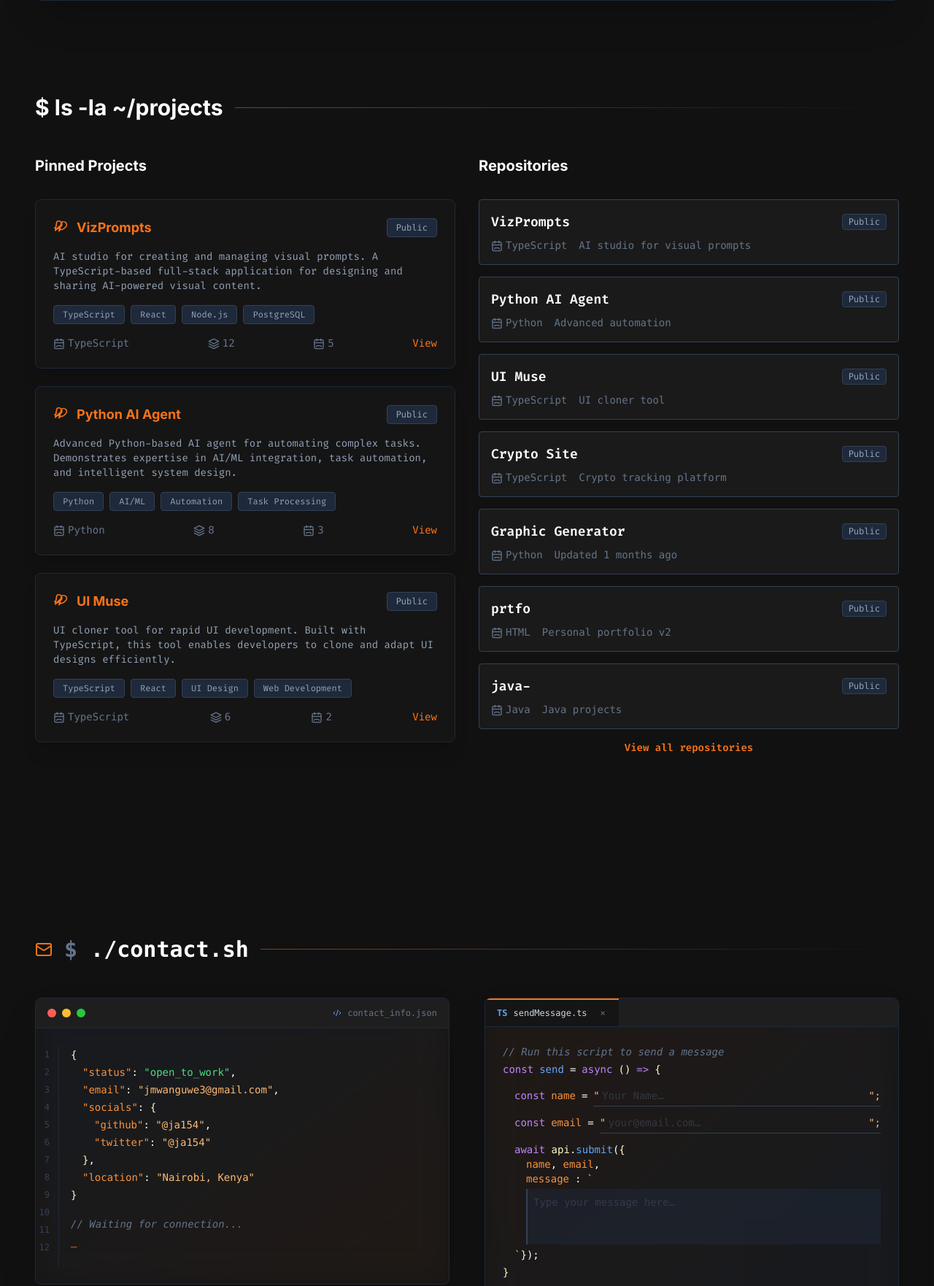
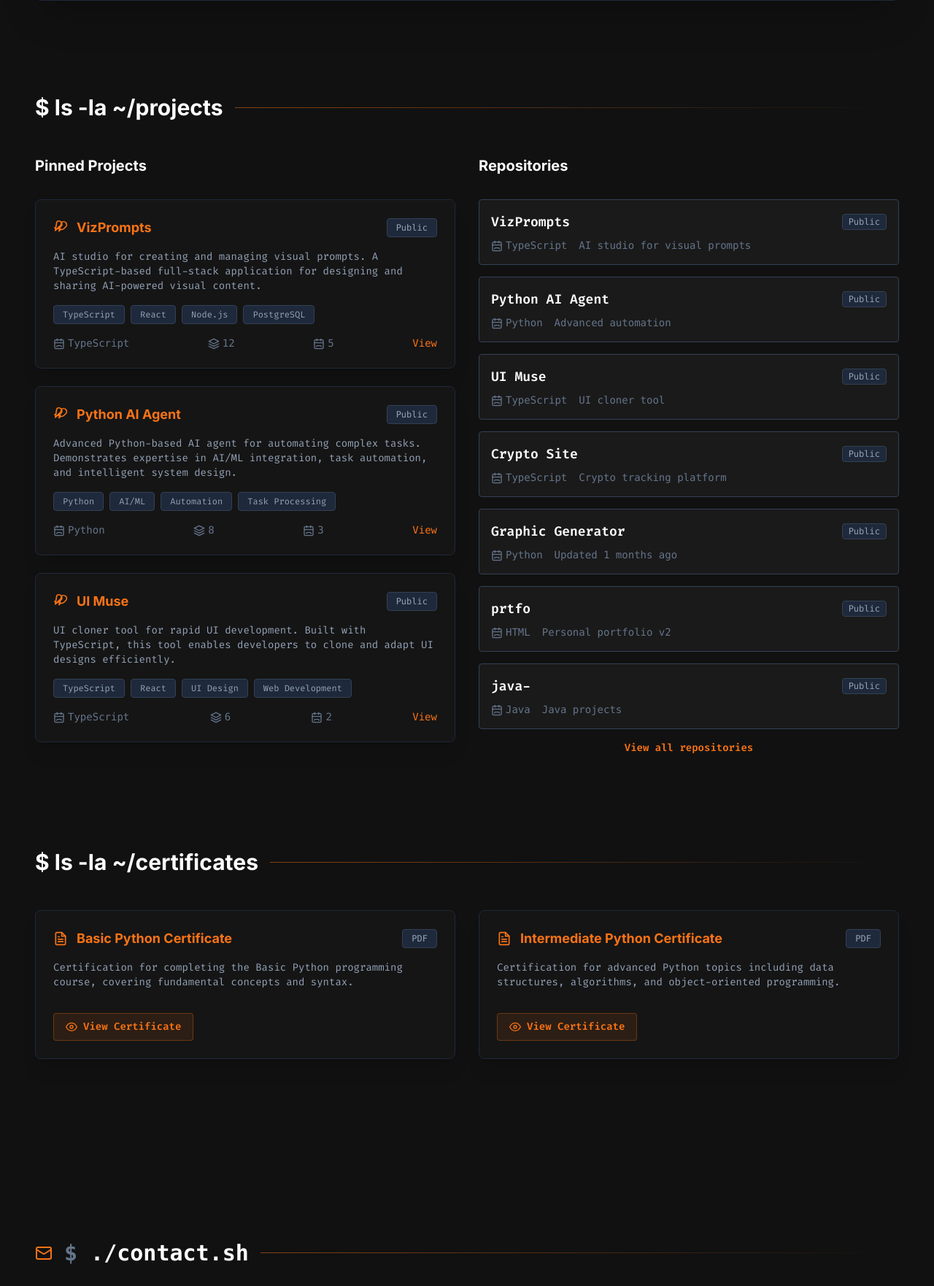
Before and after one commit to ja154/prtfo, a Flask app: page / in a window 1280 px wide. Shown: the part 3155-4917 px from the top of the page at 73% size. Run offline with Flask 3, Linux system fonts and the light colour scheme; some libraries are stand-ins or nearby versions.

Commit message:
feat: add certificates section to portfolio
- Added "Certificates" section to index.html
- Linked to PDF files in static folder
- Updated navigation dots to include Certificates link
- Refactored static file links to use url_for
- Removed development log file

Co-authored-by: ja154 <196078270+ja154@users.noreply.github.com>

```diff
--- a/templates/index.html
+++ b/templates/index.html
@@ -4,7 +4,7 @@
 <head>
     <meta charset="UTF-8">
     <meta name="viewport" content="width=device-width, initial-scale=1.0">
-    <link rel="icon" type="image/jpeg" href="/static/images/196078270 (1).jpeg">
+    <link rel="icon" type="image/jpeg" href="{{ url_for('static', filename='images/196078270 (1).jpeg') }}">
     <title>Josephat Mwagongo - Full Stack Developer</title>
     <!-- Tailwind CSS CDN -->
     <script src="https://cdn.tailwindcss.com"></script>
@@ -130,10 +130,9 @@
                     <polyline points="8 6 2 12 8 18"></polyline>
                 </svg>
             </a>
-            <div class="w-2 h-2 rounded-full bg-slate-700 hover:bg-orange-500 cursor-pointer transition-colors"></div>
-            <div class="w-2 h-2 rounded-full bg-slate-700 hover:bg-orange-500 cursor-pointer transition-colors"></div>
-            <div class="w-2 h-2 rounded-full bg-slate-700 hover:bg-orange-500 cursor-pointer transition-colors"></div>
-            <div class="w-2 h-2 rounded-full bg-slate-700 hover:bg-orange-500 cursor-pointer transition-colors"></div>
+            <a href="#" class="w-2 h-2 rounded-full bg-slate-700 hover:bg-orange-500 cursor-pointer transition-colors" title="Home"></a>
+            <a href="#certificates" class="w-2 h-2 rounded-full bg-slate-700 hover:bg-orange-500 cursor-pointer transition-colors" title="Certificates"></a>
+            <a href="#contact" class="w-2 h-2 rounded-full bg-slate-700 hover:bg-orange-500 cursor-pointer transition-colors" title="Contact"></a>
         </div>
 
         <!-- Main Container -->
@@ -1110,6 +1109,58 @@
                             <a href="https://github.com/ja154?tab=repositories" target="_blank"
                                 class="block text-center text-orange-500 hover:underline font-bold text-sm">View
                                 all repositories</a>
+                        </div>
+                    </div>
+                </div>
+            </section>
+
+            <!-- CERTIFICATES SECTION -->
+            <section id="certificates" class="space-y-12">
+                <div class="flex items-center gap-4">
+                    <h2 class="text-3xl font-bold text-white font-sans-heading">$ ls -la ~/certificates</h2>
+                    <div class="flex-grow h-px bg-gradient-to-r from-orange-500/50 to-transparent"></div>
+                </div>
+
+                <div class="grid grid-cols-1 md:grid-cols-2 gap-8">
+                    <!-- Certificate 1 -->
+                    <div class="rounded-lg bg-[#151515] border border-slate-800 shadow-xl relative overflow-hidden group hover:border-orange-500 transition-colors">
+                        <div class="absolute -inset-1 bg-gradient-to-br from-orange-500/10 to-blue-500/10 blur-xl opacity-0 group-hover:opacity-50 transition-opacity z-0"></div>
+                        <div class="relative z-10 p-6 space-y-4">
+                            <div class="flex items-center justify-between">
+                                <div class="flex items-center gap-3 text-orange-500">
+                                    <svg xmlns="http://www.w3.org/2000/svg" width="20" height="20" viewBox="0 0 24 24" fill="none" stroke="currentColor" stroke-width="2" stroke-linecap="round" stroke-linejoin="round"><path d="M14 2H6a2 2 0 0 0-2 2v16a2 2 0 0 0 2 2h12a2 2 0 0 0 2-2V8z"></path><polyline points="14 2 14 8 20 8"></polyline><line x1="16" y1="13" x2="8" y2="13"></line><line x1="16" y1="17" x2="8" y2="17"></line><polyline points="10 9 9 9 8 9"></polyline></svg>
+                                    <h4 class="text-lg font-bold font-sans-heading">Basic Python Certificate</h4>
+                                </div>
+                                <span class="px-3 py-1 text-xs font-mono bg-slate-800 border border-slate-700 rounded text-slate-400">PDF</span>
+                            </div>
+                            <p class="text-slate-400 text-sm">Certification for completing the Basic Python programming course, covering fundamental concepts and syntax.</p>
+                            <div class="pt-4">
+                                <a href="{{ url_for('static', filename='basic-python-certificate.pdf') }}" target="_blank" class="inline-flex items-center gap-2 px-4 py-2 bg-orange-500/10 text-orange-500 border border-orange-500/30 rounded hover:bg-orange-500 hover:text-white transition-colors text-sm font-bold">
+                                    <svg xmlns="http://www.w3.org/2000/svg" width="16" height="16" viewBox="0 0 24 24" fill="none" stroke="currentColor" stroke-width="2" stroke-linecap="round" stroke-linejoin="round"><path d="M1 12s4-8 11-8 11 8 11 8-4 8-11 8-11-8-11-8z"></path><circle cx="12" cy="12" r="3"></circle></svg>
+                                    View Certificate
+                                </a>
+                            </div>
+                        </div>
+                    </div>
+
+                    <!-- Certificate 2 -->
+                    <div class="rounded-lg bg-[#151515] border border-slate-800 shadow-xl relative overflow-hidden group hover:border-orange-500 transition-colors">
+                        <div class="absolute -inset-1 bg-gradient-to-br from-orange-500/10 to-blue-500/10 blur-xl opacity-0 group-hover:opacity-50 transition-opacity z-0"></div>
+                        <div class="relative z-10 p-6 space-y-4">
+                            <div class="flex items-center justify-between">
+                                <div class="flex items-center gap-3 text-orange-500">
+                                    <svg xmlns="http://www.w3.org/2000/svg" width="20" height="20" viewBox="0 0 24 24" fill="none" stroke="currentColor" stroke-width="2" stroke-linecap="round" stroke-linejoin="round"><path d="M14 2H6a2 2 0 0 0-2 2v16a2 2 0 0 0 2 2h12a2 2 0 0 0 2-2V8z"></path><polyline points="14 2 14 8 20 8"></polyline><line x1="16" y1="13" x2="8" y2="13"></line><line x1="16" y1="17" x2="8" y2="17"></line><polyline points="10 9 9 9 8 9"></polyline></svg>
+                                    <h4 class="text-lg font-bold font-sans-heading">Intermediate Python Certificate</h4>
+                                </div>
+                                <span class="px-3 py-1 text-xs font-mono bg-slate-800 border border-slate-700 rounded text-slate-400">PDF</span>
+                            </div>
+                            <p class="text-slate-400 text-sm">Certification for advanced Python topics including data structures, algorithms, and object-oriented programming.</p>
+                            <div class="pt-4">
+                                <a href="{{ url_for('static', filename='intermediate-python-certificate.pdf') }}" target="_blank" class="inline-flex items-center gap-2 px-4 py-2 bg-orange-500/10 text-orange-500 border border-orange-500/30 rounded hover:bg-orange-500 hover:text-white transition-colors text-sm font-bold">
+                                    <svg xmlns="http://www.w3.org/2000/svg" width="16" height="16" viewBox="0 0 24 24" fill="none" stroke="currentColor" stroke-width="2" stroke-linecap="round" stroke-linejoin="round"><path d="M1 12s4-8 11-8 11 8 11 8-4 8-11 8-11-8-11-8z"></path><circle cx="12" cy="12" r="3"></circle></svg>
+                                    View Certificate
+                                </a>
+                            </div>
                         </div>
                     </div>
                 </div>
```
Also changed, not shown: 1 other file.
